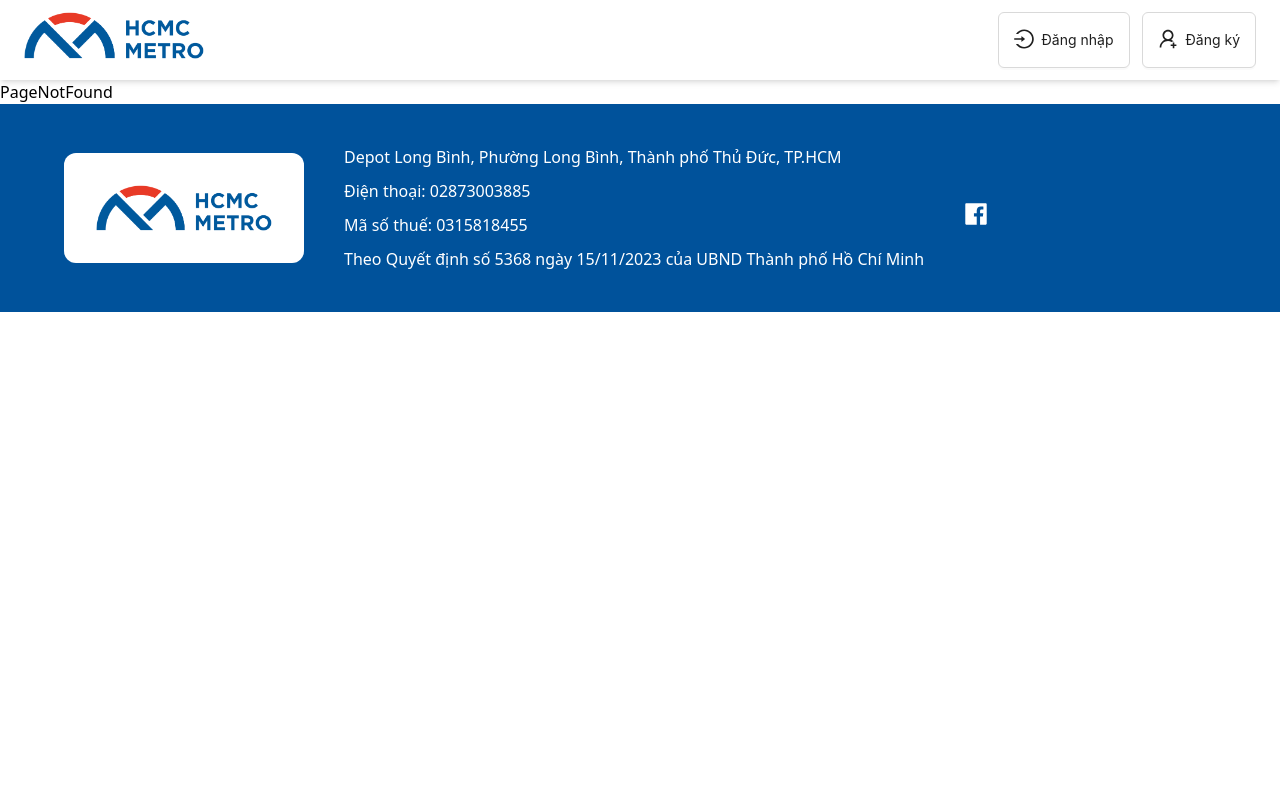
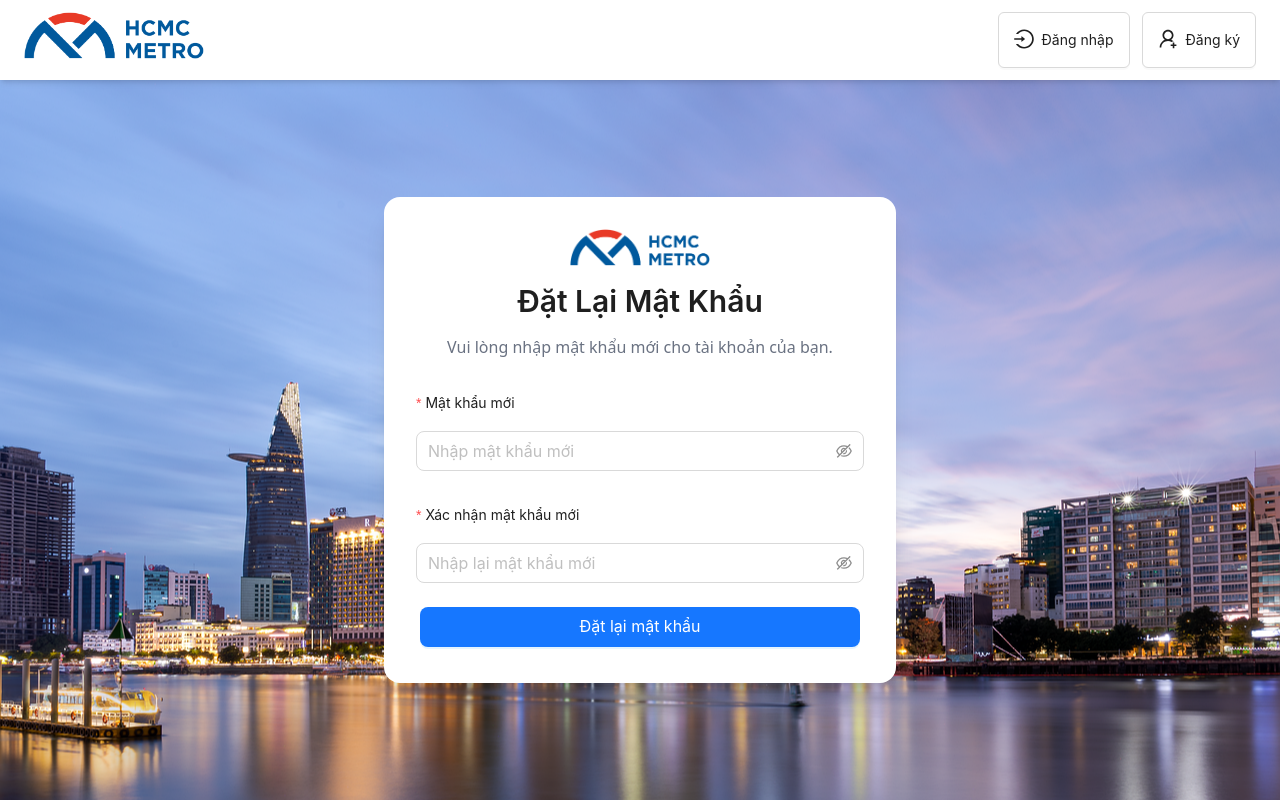
Before and after one commit to HCMC-Metro-SWD392/Summer2025SWD392_NET1703_Group2_FE, a React (Vite) app: page /reset-password in a window 1280 px wide. Built offline with nearby package versions, Linux system fonts and the light colour scheme; no server answers; what @microsoft/signalr would draw is missing.

Commit message:
add reset password component

```diff
--- /dev/null
+++ b/src/app/pages/Home/partials/ForgotPassword/ResetPasswordForm.tsx
@@ -0,0 +1,115 @@
+import React, { useState } from 'react';
+import { Form, Input, Button, message, Typography } from 'antd';
+import logoMetro from '../../../../assets/logo.png';
+import backgroundHcmCity from '../../../../assets/backgroundhcmcity.png';
+import { changePassword } from '../../../../../api/auth/auth';
+
+const { Title } = Typography;
+
+const ResetPasswordForm: React.FC = () => {
+  const [loading, setLoading] = useState(false);
+
+  const onFinish = async (values: {
+    newPassword: string;
+    confirmPassword: string;
+  }) => {
+    setLoading(true);
+    try {
+      // Giả sử có token hoặc mã xác thực từ link, cần truyền kèm nếu API yêu cầu
+      const response = await changePassword({
+        currentPassword: '', // Không có currentPassword khi reset qua email
+        newPassword: values.newPassword,
+        confirmPassword: values.confirmPassword,
+      });
+      if (response?.isSuccess) {
+        message.success('Đổi mật khẩu thành công!');
+      } else {
+        message.error(response?.message || 'Đổi mật khẩu thất bại.');
+      }
+    } catch (error: any) {
+      message.error('Đã xảy ra lỗi. Vui lòng thử lại.');
+    } finally {
+      setLoading(false);
+    }
+  };
+
+  return (
+    <div
+      className="min-h-[calc(100vh-80px)] flex items-center justify-center px-4"
+      style={{
+        backgroundImage: `url(${backgroundHcmCity})`,
+        backgroundSize: 'cover',
+        backgroundPosition: 'center',
+        backgroundRepeat: 'no-repeat',
+      }}
+    >
+      <div className="w-full max-w-lg bg-white rounded-2xl shadow-xl p-8">
+        <div className="text-center mb-6">
+          <div className="flex justify-center mb-4">
+            <img src={logoMetro} alt="Logo" className="w-35" />
+          </div>
+          <Title level={2} className="font-bold mb-2">
+            Đặt Lại Mật Khẩu
+          </Title>
+          <p className="text-gray-500">
+            Vui lòng nhập mật khẩu mới cho tài khoản của bạn.
+          </p>
+        </div>
+        <Form
+          name="reset_password_form"
+          onFinish={onFinish}
+          layout="vertical"
+          size="large"
+        >
+          <Form.Item
+            name="newPassword"
+            label="Mật khẩu mới"
+            rules={[
+              { required: true, message: 'Vui lòng nhập mật khẩu mới' },
+              {
+                pattern: /^(?=.*[A-Z])(?=.*\d)(?=.*[!@#$%^&*()_+\-=[\]{};':"\\|,.<>/?]).{8,}$/,
+                message: 'Mật khẩu phải có ít nhất 8 ký tự, 1 ký tự hoa, 1 số và 1 ký tự đặc biệt',
+              },
+            ]}
+            hasFeedback
+          >
+            <Input.Password placeholder="Nhập mật khẩu mới" className="rounded-md" />
+          </Form.Item>
+          <Form.Item
+            name="confirmPassword"
+            label="Xác nhận mật khẩu mới"
+            dependencies={["newPassword"]}
+            hasFeedback
+            rules={[
+              { required: true, message: 'Vui lòng xác nhận mật khẩu mới' },
+              ({ getFieldValue }) => ({
+                validator(_, value) {
+                  if (!value || getFieldValue('newPassword') === value) {
+                    return Promise.resolve();
+                  }
+                  return Promise.reject(new Error('Mật khẩu xác nhận không khớp'));
+                },
+              }),
+            ]}
+          >
+            <Input.Password placeholder="Nhập lại mật khẩu mới" className="rounded-md" />
+          </Form.Item>
+          <Form.Item style={{ margin: 4 }}>
+            <Button
+              type="primary"
+              htmlType="submit"
+              block
+              className="rounded-full"
+              loading={loading}
+              size="large"
+            >
+              Đặt lại mật khẩu
+            </Button>
+          </Form.Item>
+        </Form>
+      </div>
+    </div>
+  );
+};
+
+export default ResetPasswordForm;
--- a/src/app/routes/MainRoutes.tsx
+++ b/src/app/routes/MainRoutes.tsx
@@ -51,6 +51,7 @@ import AddMetroLineStation from "../pages/Admin/MetroLineManagement/AddMetroLine
 import AdminLayout from "../layouts/AdminLayout/AdminLayout";
 import AdminMain from "../pages/Admin/AdminMain";
 import EmailForm from "../pages/Home/partials/ForgotPassword/EmailForm";
+import ResetPasswordForm from "../pages/Home/partials/ForgotPassword/ResetPasswordForm";
 
 export default function MainRoutes() {
   return (
@@ -83,6 +84,7 @@ export default function MainRoutes() {
           <Route path="/login" element={<LoginForm />} />
           <Route path="/register" element={<RegisterForm />} />
           <Route path="/forgot-password" element={<EmailForm/>} />
+          <Route path="/reset-password" element={<ResetPasswordForm/>} />
         </Route>
 
         <Route element={<ManagerLayout/>}>
```
